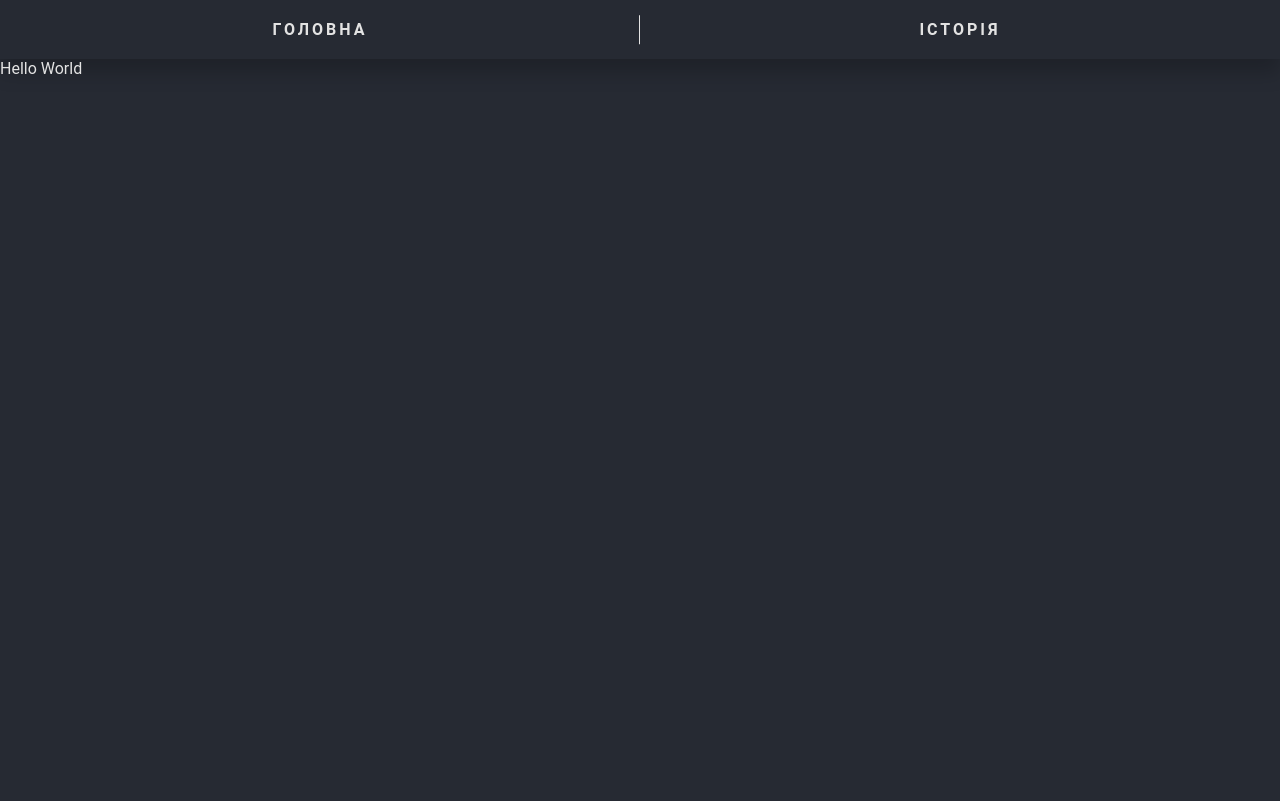
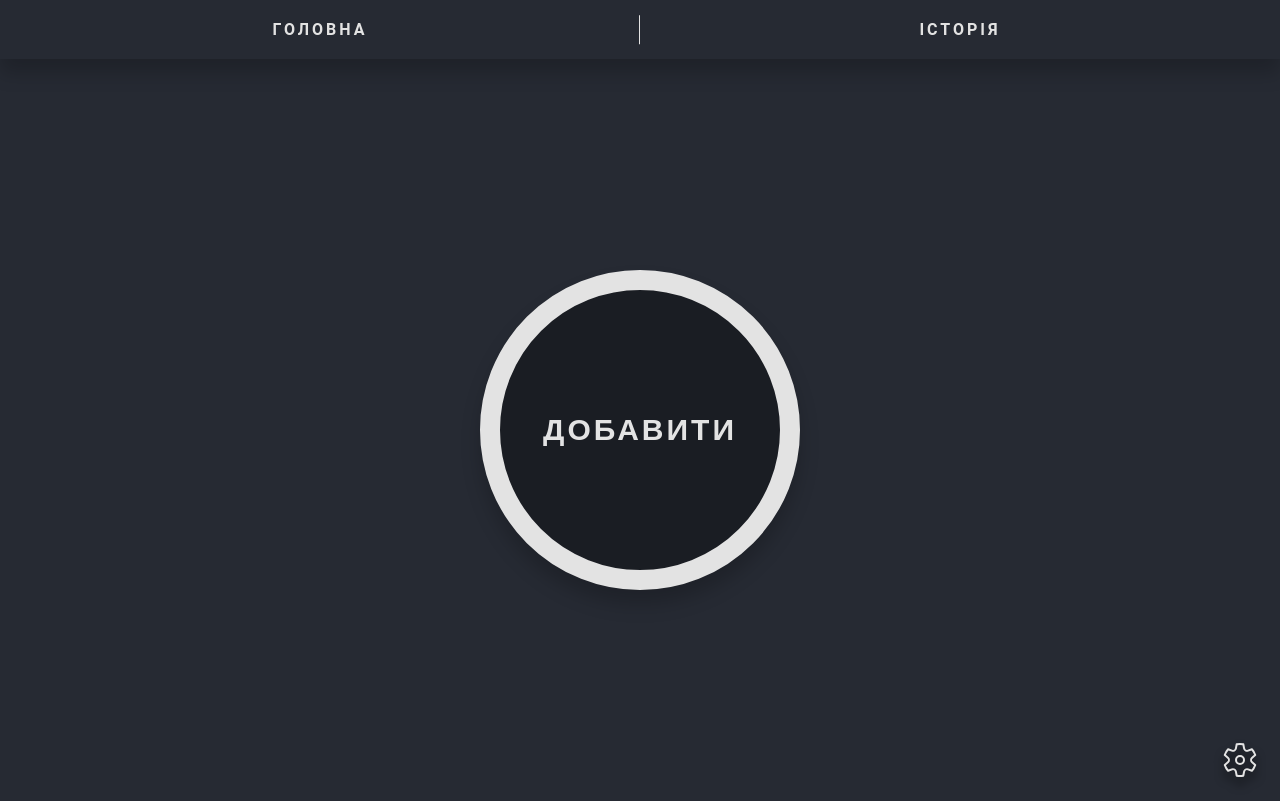
Before and after one commit to TonyNexis/taxiCalculator, a React (Vite) app: page / in a window 1280 px wide. Built offline with nearby package versions, Linux system fonts and the light colour scheme.

Commit message:
added buttons for HomePage

```diff
--- a/src/App.tsx
+++ b/src/App.tsx
@@ -1,10 +1,12 @@
 import './styles/global.scss'
 import HomePage from './pages/Home/HomePage'
+import Menu from './components/Menu/Menu'
 
 function App() {
 
   return (
     <>
+    <Menu/>
     <HomePage/>
     </>
   )
--- /dev/null
+++ b/src/components/SettingsIcon/SettingsIcon.tsx
@@ -0,0 +1,9 @@
+import styles from './SettingsIcons.module.scss'
+
+export const SettingsIcon = () => (
+    <svg className={styles.settingsIcon} xmlns="http://www.w3.org/2000/svg" width="2.5em" height="2.5em" viewBox="0 0 20 20">
+    <path fill="currentColor" d="M1.911 7.383a8.491 8.491 0 0 1 1.78-3.08a.5.5 0 0 1 .54-.135l1.918.686a1 1 0 0 0 1.32-.762l.366-2.006a.5.5 0 0 1 .388-.4a8.532 8.532 0 0 1 3.554 0a.5.5 0 0 1 .388.4l.366 2.006a1 1 0 0 0 1.32.762l1.919-.686a.5.5 0 0 1 .54.136a8.491 8.491 0 0 1 1.78 3.079a.5.5 0 0 1-.153.535l-1.555 1.32a1 1 0 0 0 0 1.524l1.555 1.32a.5.5 0 0 1 .152.535a8.491 8.491 0 0 1-1.78 3.08a.5.5 0 0 1-.54.135l-1.918-.686a1 1 0 0 0-1.32.762l-.366 2.007a.5.5 0 0 1-.388.399a8.528 8.528 0 0 1-3.554 0a.5.5 0 0 1-.388-.4l-.366-2.006a1 1 0 0 0-1.32-.762l-1.918.686a.5.5 0 0 1-.54-.136a8.49 8.49 0 0 1-1.78-3.079a.5.5 0 0 1 .152-.535l1.555-1.32a1 1 0 0 0 0-1.524l-1.555-1.32a.5.5 0 0 1-.152-.535Zm1.06-.006l1.294 1.098a2 2 0 0 1 0 3.05l-1.293 1.098c.292.782.713 1.51 1.244 2.152l1.596-.57a2 2 0 0 1 2.64 1.525l.305 1.668a7.556 7.556 0 0 0 2.486 0l.304-1.67a1.998 1.998 0 0 1 2.641-1.524l1.596.571a7.492 7.492 0 0 0 1.245-2.152l-1.294-1.098a1.998 1.998 0 0 1 0-3.05l1.294-1.098a7.491 7.491 0 0 0-1.245-2.152l-1.596.57a2 2 0 0 1-2.64-1.524l-.305-1.669a7.555 7.555 0 0 0-2.486 0l-.304 1.669a2 2 0 0 1-2.64 1.525l-1.597-.571a7.491 7.491 0 0 0-1.244 2.152ZM7.502 10a2.5 2.5 0 1 1 5 0a2.5 2.5 0 0 1-5 0Zm1 0a1.5 1.5 0 1 0 3 0a1.5 1.5 0 0 0-3 0Z"></path>
+  </svg>
+  )
+
+  export default SettingsIcon
--- /dev/null
+++ b/src/components/SettingsIcon/SettingsIcons.module.scss
@@ -0,0 +1,7 @@
+.settingsIcon {
+    position: absolute;
+    right: 20px;
+    bottom: 20px;
+    filter: drop-shadow(0px 7px 5px rgba(0, 0, 0, 0.7));
+
+}
--- a/src/pages/Home/HomePage.module.scss
+++ b/src/pages/Home/HomePage.module.scss
@@ -0,0 +1,23 @@
+@import './../../styles/variables.scss';
+
+.homePage {
+    min-height: calc(100vh - 58.4px);
+    display: flex;
+    flex-direction: column;
+    justify-content: center;
+    align-items: center;
+    .addBtn {
+        margin: 10px;
+        width: 320px;
+        height: 320px;
+        border-radius: 50%;
+        border: 20px solid $base-text-color;
+        background-color: #1a1d23;
+        box-shadow: 0px 14px 20px rgba(0, 0, 0, 0.2);
+        color: $base-text-color;
+        text-transform: uppercase;
+        font-size: 30px;
+        letter-spacing: 3px;
+        font-weight: 700;
+    }
+}
--- a/src/pages/Home/HomePage.tsx
+++ b/src/pages/Home/HomePage.tsx
@@ -1,11 +1,12 @@
-import Menu from '../../components/Menu/Menu'
+import SettingsIcon from '../../components/SettingsIcon/SettingsIcon'
+import styles from './HomePage.module.scss'
 
 const HomePage = () => {
 	return (
-		<>
-			<Menu />
-			<div>Hello World</div>
-		</>
+		<div className={styles.homePage}>
+			<button className={styles.addBtn} onClick={() => console.log('test')}>Добавити</button>
+			<SettingsIcon/>
+		</div>
 	)
 }
 
```
